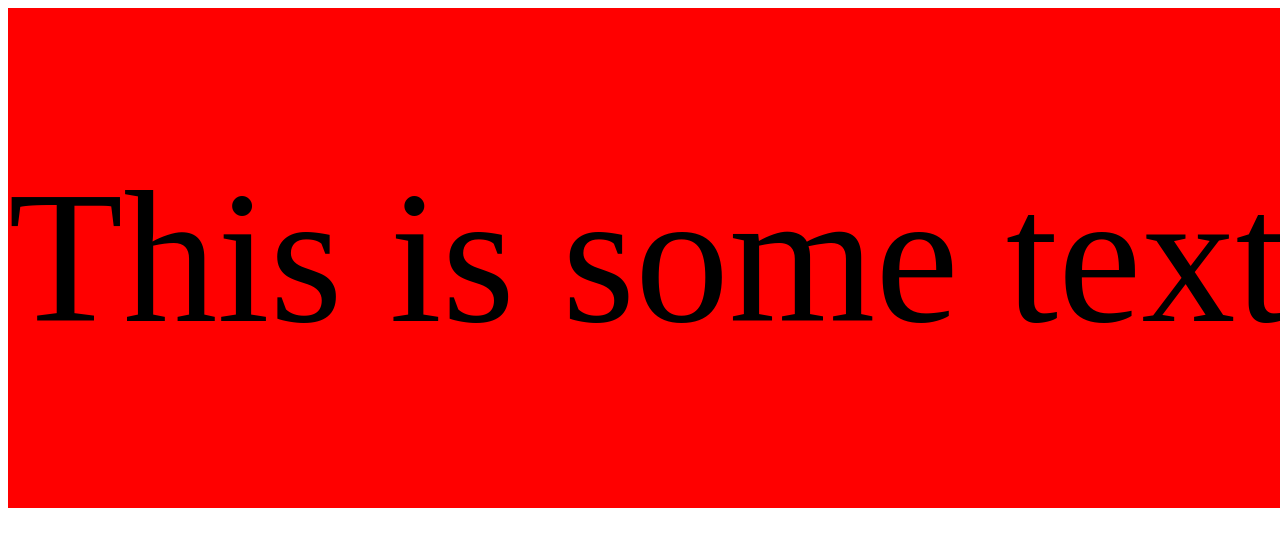
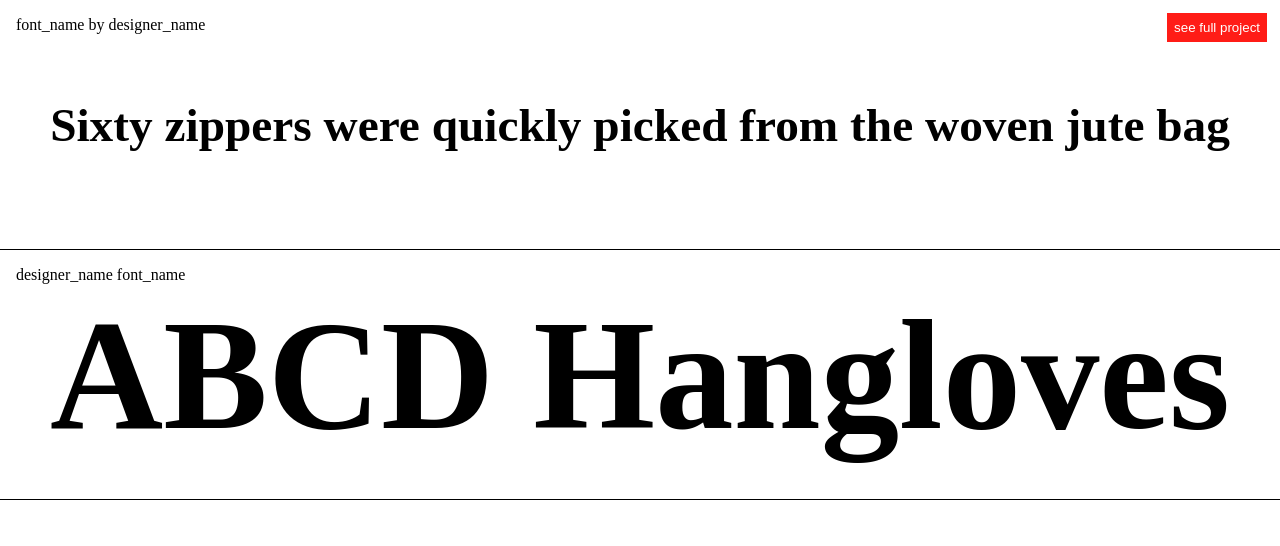
Before and after one commit to alisq/TypeWest-2025-T01, a website: page index.html in a window 1280 px wide. Drawn offline with nearby package versions, Linux system fonts and the light colour scheme.

Commit message:
got basics working

```diff
--- a/css/main.css
+++ b/css/main.css
@@ -1,7 +1,61 @@
-.text {
-    width:100vw;
-    margin:auto;
-    background:red;
-    /* max-width:1200px; */
-    height:500px;
+*,
+*::after,
+*::before {
+    box-sizing: border-box;
+    margin:0;
+    padding:0;
 }
+
+/* Make selected text gold on a red background */
+::selection {
+    color: white;
+    background-color: #FF1C17;
+  }
+.container {
+    position:relative;
+    /* display:flex; */
+    background: rgba(cyan, 0.25);
+    width: 100%;
+    height: 250px;
+    text-align:center;
+    border-bottom:1px solid #000;
+  }
+
+  .text {
+
+    font-weight: 800;
+    font-size: 14px;
+    background: rgba(yellow, 0.25);
+    text-align:center;
+    display:inline-block;
+    position:relative;
+    top:50%;
+    transform:translateY(-50%);
+
+    outline: none;
+    white-space: nowrap;
+  }
+
+  .metadata {
+    text-align: left;
+    position:absolute;
+    top:1em; left:1em;
+    z-index:5
+
+
+  }
+  .viewproject {
+    position:absolute;
+    top:1em; right:1em;
+    background:#FF1C17;
+    border:1px solid #FF1C17;
+    border:none;
+    padding:0.5em;
+    color:#FFF;
+    transition: color 0.3s, background 0.3s;
+  }
+
+  .viewproject:hover {
+    color:#FF1C17;
+    background-color: #FFF;
+  }
--- a/index.html
+++ b/index.html
@@ -14,14 +14,39 @@
 
     </head>
     <body>
+        <div class="container" id="">
+            <div class="metadata">
+                <label class="font_name">font_name</label> by <label class="designer_name">designer_name</label>
+            </div>
+            <button class="viewproject">
+                see full project
+            </button>
 
-        <div class="text" style="">
-            This is some text
-          </div>
+            <div class="text" contenteditable style="">
+                Sixty zippers were quickly picked from the woven jute bag
+            </div>
+
+
+
+        </div>
+
+
+        <div class="container" id="">
+
+            <div class="text" contenteditable style="">
+                ABCD Hangloves
+            </div>
+
+            <div class="metadata">
+                <label class="designer_name">designer_name</label>
+                <label class="font_name">font_name</label>
+            </div>
+
+        </div>
 
 
         <script src="https://code.jquery.com/jquery-3.7.1.js" integrity="sha256-eKhayi8LEQwp4NKxN+CfCh+3qOVUtJn3QNZ0TciWLP4=" crossorigin="anonymous"></script>
-        <script src="/js/jquery.boxfit.js"></script>
+        <!-- <script src="/js/jquery.boxfit.js"></script> -->
         <script src="js/main.js"></script>
     </body>
 </html>
--- a/js/main.js
+++ b/js/main.js
@@ -1 +1,27 @@
-setTimeout(function(){$('.text').boxfit();},500);
+function fitter() {
+    $(".container").each(function () {
+      const $container = $(this);
+      const $text = $container.find(".text");
+
+      // Temporarily reset font size to base
+      $text.css("font-size", "14px");
+
+      const tW = $text.width();
+      const cW = $container.width()-100;
+      const ratio = cW / tW;
+
+      let newSize = 14 * ratio;
+
+      if (newSize > 300) {
+        newSize = 300;
+      }
+
+      $text.css("font-size", newSize + "px");
+    });
+  }
+
+  $(document).ready(function () {
+    fitter();
+    $(window).resize(fitter);
+    $(document).keypress(fitter);
+  });
```
